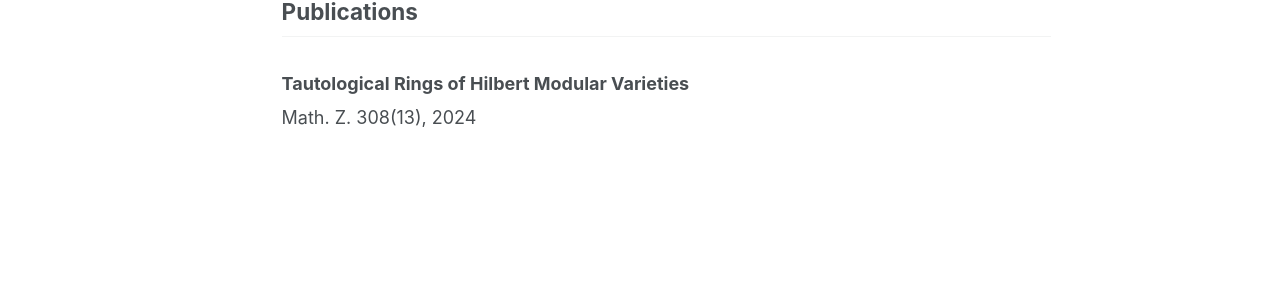
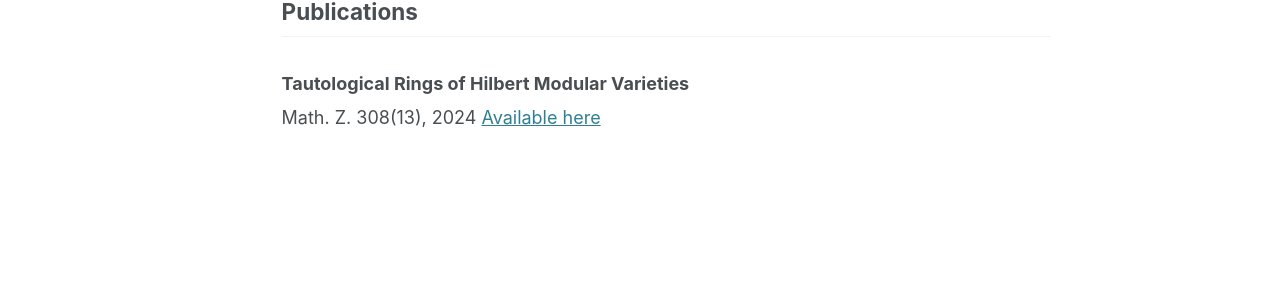
Before and after one commit to s-j-cooper/s-j-cooper.github.io, a Jekyll site: the page built from _pages/about.md, in a window 1280 px wide and 1096 px high. Shown: the part 560-860 px from the top of the window. Built offline with Jekyll 4.4.1, drawn with Linux system fonts in a browser that asks for light colours.

Commit message:
Update about.md

```diff
--- a/_pages/about.md
+++ b/_pages/about.md
@@ -21,3 +21,4 @@ Preprint, 2024
 ## Publications
 ### Tautological Rings of Hilbert Modular Varieties
 Math. Z. 308(13), 2024
+<a href="https://link.springer.com/article/10.1007/s00209-024-03560-2">Available here</a>
```
